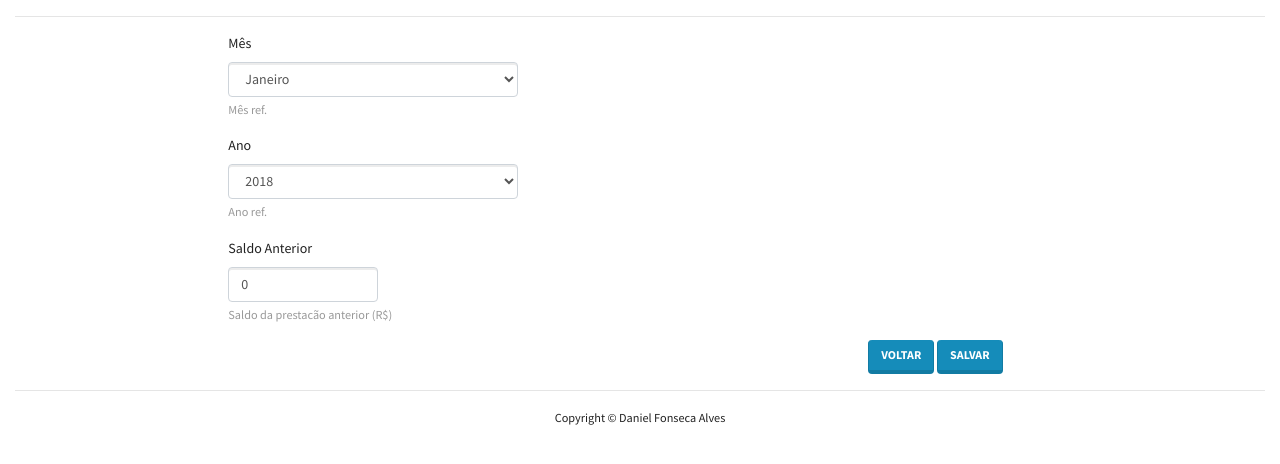
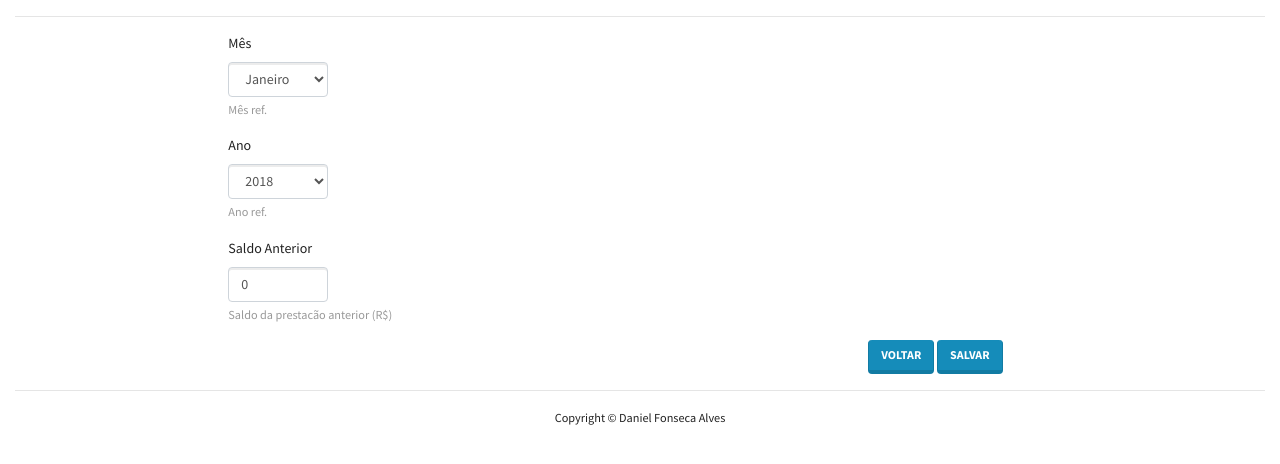
Before and after one commit to dalraf/controlecondominio, a Django app: page /prestacao/add/ in a window 1280 px wide. Shown: the part 57-521 px from the top of the page. Run offline with Django 3.2, Linux system fonts and the light colour scheme; the visitor is signed in with stand-in values (Sample User, id 1); some libraries are stand-ins or nearby versions.

Commit message:
Correcao do select

```diff
--- a/controlecondominio/templates/atualizalancamento.html
+++ b/controlecondominio/templates/atualizalancamento.html
@@ -4,7 +4,7 @@
         {% csrf_token %}
             <div class='col-2'>
             </div>
-            <div class='col-3'>
+            <div class='col-10'>
                 {% bootstrap_form form layout="horizontal" size="small"%}
             </div>
     </div>
--- a/controlecondominio/templates/atualizaprestacao.html
+++ b/controlecondominio/templates/atualizaprestacao.html
@@ -4,7 +4,7 @@
         {% csrf_token %}
             <div class='col-2'>
             </div>
-            <div class='col-3'>
+            <div class='col-10'>
                 {% bootstrap_form form layout="horizontal" size="small"%}
             </div>
     </div>
--- a/controlecondominio/templates/base.html
+++ b/controlecondominio/templates/base.html
@@ -26,13 +26,18 @@
     #sticky-footer {
         flex-shrink: none;
     }
-
-    select.input-sm {
-        width: 150px;
+    .form-control{
+        width: 100px;
     }
 
+    select {
+        width: 100px;
+    }
+    option {
+        width: 100px;
+    }
     input[type=number] {
-        width: 150px;
+        width: 100px;
     }
 
     input[type=text] {
--- a/controlecondominio/templates/crialancamento.html
+++ b/controlecondominio/templates/crialancamento.html
@@ -4,7 +4,7 @@
         {% csrf_token %}
             <div class='col-2'>
             </div>
-            <div class='col-3'>
+            <div class='col-10'>
                 {% bootstrap_form form layout="horizontal" size="small"%}
             </div>
     </div>
--- a/controlecondominio/templates/criaprestacao.html
+++ b/controlecondominio/templates/criaprestacao.html
@@ -4,7 +4,7 @@
         {% csrf_token %}
             <div class='col-2'>
             </div>
-            <div class='col-3'>
+            <div class='col-10'>
                 {% bootstrap_form form layout="horizontal" size="small"%}
             </div>
     </div>
--- a/controlecondominio/templates/deletalancamento.html
+++ b/controlecondominio/templates/deletalancamento.html
@@ -5,7 +5,7 @@
         <div class="row">
             <div class='col-2'>
             </div>
-            <div class='col-8'>
+            <div class='col-10'>
                 <div class="alert alert-danger" role="alert">Você quer apagar lancamento de {{ object }} ?</div>
             </div>
         </div>
--- a/controlecondominio/templates/deletaprestacao.html
+++ b/controlecondominio/templates/deletaprestacao.html
@@ -5,7 +5,7 @@
         <div class="row">
             <div class='col-2'>
             </div>
-            <div class='col-8'>
+            <div class='col-10'>
                 <div class="alert alert-danger" role="alert">Você quer apagar prestação de {{ object }} ?</div>
             </div>
         </div>
--- a/controlecondominio/templates/listaprestacao.html
+++ b/controlecondominio/templates/listaprestacao.html
@@ -2,7 +2,7 @@
 <div class="row">
     <div class="col-2">
     </div>
-    <div class="col-8">
+    <div class="col-10">
         <div class="panel panel-default">
             <div class="panel-heading">
                 <h5>Lista de prestações</h5>
```
